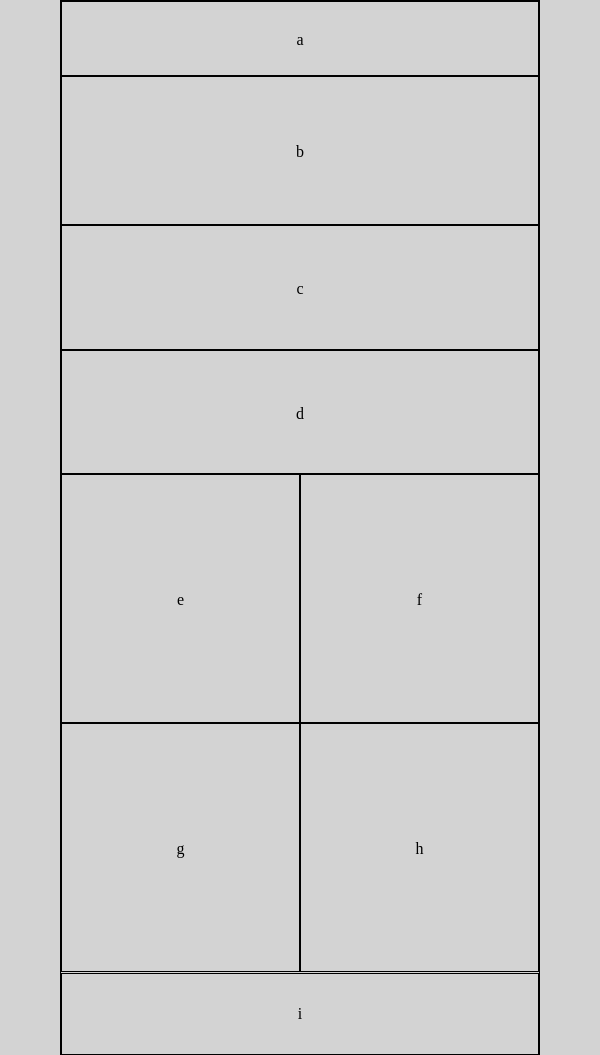
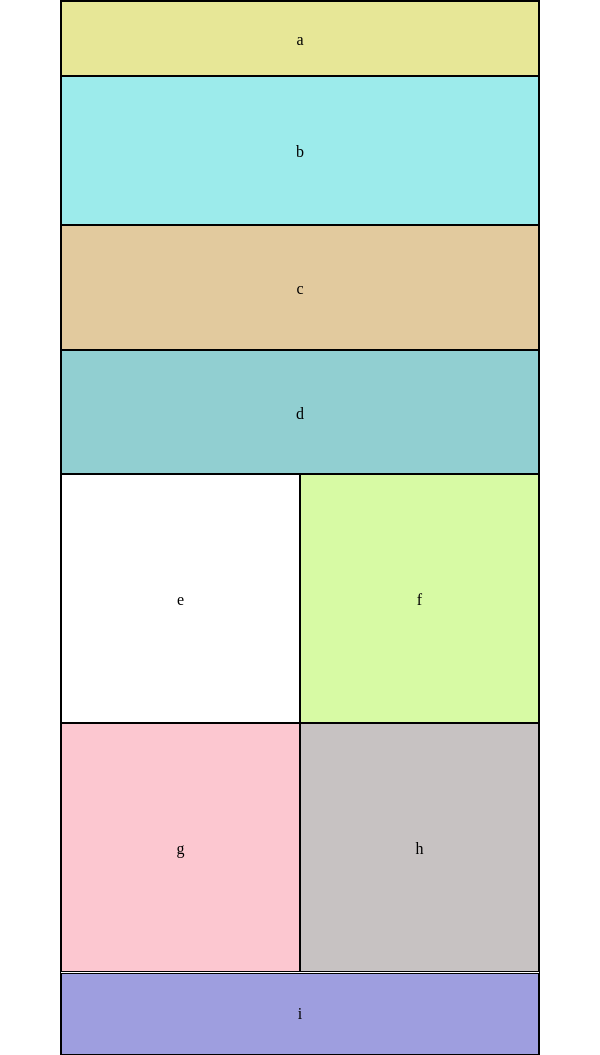
Before and after one commit to vijayetar/lab-01, a plain HTML site: page index.html in a window 600 px wide. Drawn offline with Linux system fonts and the light colour scheme.

Commit message:
completed color themes

```diff
--- a/css/theme.css
+++ b/css/theme.css
@@ -45,67 +45,44 @@
 
 @media (min-width: 480px) and (max-width: 767px) {
   * {
-    box-sizing: border-box;
-  }
-  body {
-    margin: auto;
-    width: 480px;
-    height: 1055px;
+    background-color: white;
   }
   header {
-    margin:auto;
-    border: 1px solid black;
-    height: 7.1%;
-    line-height: 75px;
+    background-color: rgb(231, 231, 151);
 
   }
   aside {
-    margin:auto;
-    border: 1px solid black;
-    height: 14.2%;
-    line-height: 150px;
+    background-color: rgb(156, 235, 235);
 
   }
-  main {
-    height: 71%;
+
+  footer {
+    background-color: rgb(158, 158, 223);
 
   }
-  section {
-    height: 33.3%;
-    margin:auto;
-    overflow: hidden;
+
+  section article:first-child {
+    background-color: rgb(226, 202, 158);
   }
 
-  article {
-    margin: auto;
-    border: 1px solid black;
-    height: 50%;
-    line-height: 125px;
-  }
-  .squares {
-    margin: auto;
-    width: 100%;
-    line-height: 250px;
+  section article:last-child{
+    background-color: rgb(145, 207, 209);
   }
 
-  div {
-    border: 1px solid black;
-    width: 50%;
-    height: 100%;
+  #e_f div:first-child{
+    background-color: rgb(155, 174, 231));
   }
 
-  .float-left {
-    float: left;
+  #e_f div:last-child{
+    background-color: rgb(215, 250, 164);
   }
 
-  .float-right {
-    float:right;
+  #g_h div:first-child{
+    background-color: rgb(252, 199, 208);
   }
 
-
-  footer {
-    border: 1px solid black;
-    line-height: 80px;
+  #g_h div:last-child{
+    background-color: rgba(148, 139, 139, 0.521);
   }
 
 }
```
